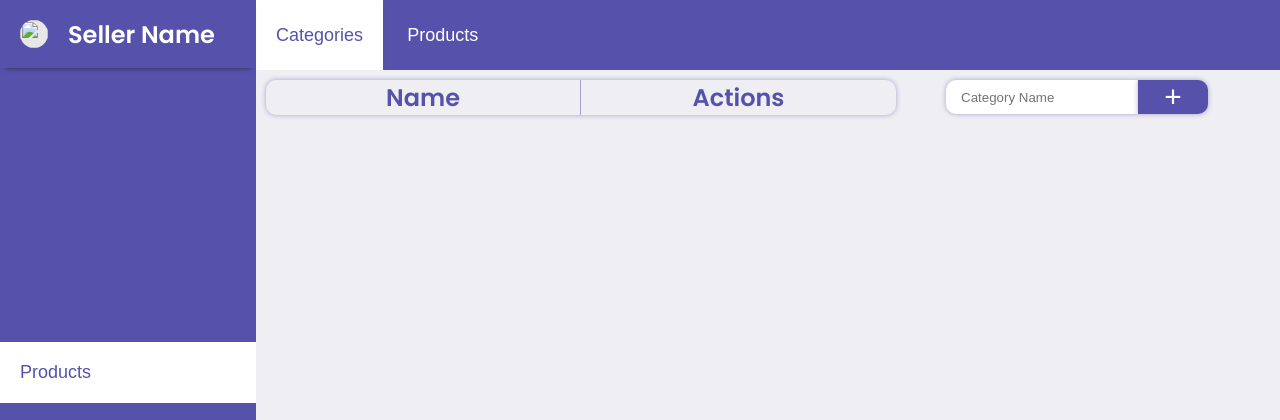
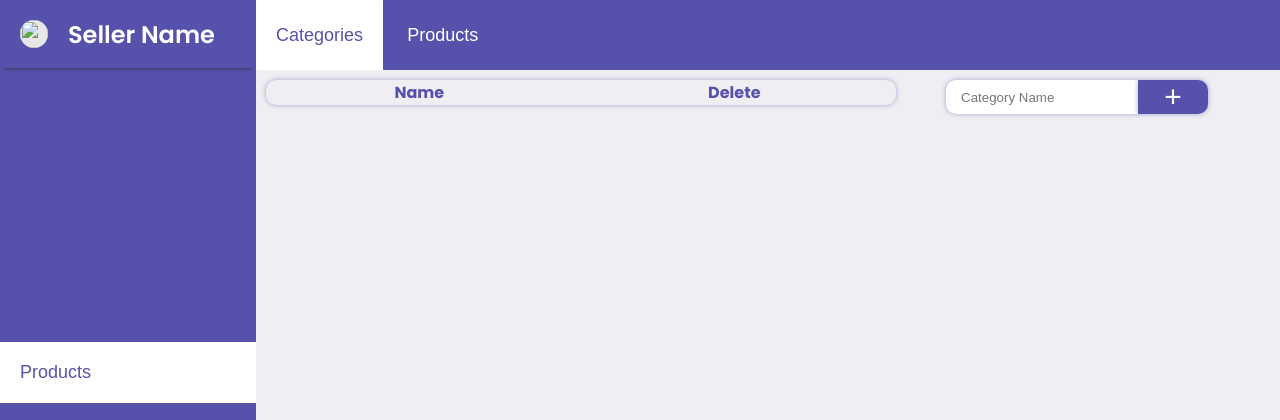
Before and after one commit to rami3rouhana/ecommerce, a PHP site: page /resetpassword/seller-frontend/categories.html in a window 1280 px wide. Shown: the top 420 px of the page. Run offline with PHP 8.4, Linux system fonts and the light colour scheme; lists and menus that the app fills with data are empty.

Commit message:
frontend: change tables

```diff
--- a/seller-frontend/categories.html
+++ b/seller-frontend/categories.html
@@ -37,20 +37,16 @@
 
         <div class="content">
           <div class="left">
-            <div class="table">
-              <div class="side-left">
-                <h2 class="th color-purple">Name</h2>
-                <ul id="name">
-
-                </ul>
-              </div>
-              <div class="side-right">
-                <h2 class="th color-purple">Actions</h2>
-                <ul id="actions">
-
-                </ul>
-              </div>
-            </div>
+            <table class="table">
+              <tr>
+                <th class="th color-purple">Name</th>
+                <th class="th color-purple">Delete</th>
+              </tr>
+              <tr>
+                <td id="product"></td>
+                <td id="actions"></td>
+              </tr>
+            </table>
           </div>
 
           <div class="right">
--- a/seller-frontend/scripts/AddProduct.js
+++ b/seller-frontend/scripts/AddProduct.js
@@ -1,6 +1,6 @@
 import { useState } from "./useState.js";
 
-export const AddProduct = () =>{
+export const AddProduct = (e) =>{
     let [product, setProduct] = useState([]);
 
     if (document.getElementById("add-product")) {
@@ -15,11 +15,12 @@ export const AddProduct = () =>{
             // add category api
 
             // Insert Value into table
-            const categoryName = document.createElement('li');
+            const categoryName = document.createElement('tr');
             categoryName.classList.add('td');
             categoryName.classList.add('color-purple');
             categoryName.innerText = product()[0][0];
             document.getElementById("product").appendChild(categoryName);
+            e.document.getElementById("actions").appendChild('<i class="fa fa-trash-o" aria-hidden="true"></i>');
             document.getElementById("add-product-name").value = "";
             document.getElementById("add-product-price").value = "";
         })
--- a/seller-frontend/styles/style.css
+++ b/seller-frontend/styles/style.css
@@ -161,14 +161,14 @@ h1 {
   width:100%;
 }
 .table {
-  display: flex;
   width: 100%;
   border-radius: 10px;
   box-shadow: 0 0px 5px 0px #5752ac7e;
+  border-collapse: collapse;
+  width: 100%;
 }
-.td {
-  border-top: 1px solid #5652ac;
-  padding: 6px 6px;
+table td {
+  text-align: center;
 }
 .side-left {
   width: 50%;
```
Also changed, not shown: seller-frontend/products.html (+10 -12 lines), seller-frontend/statistics.html (+12 -22 lines).
